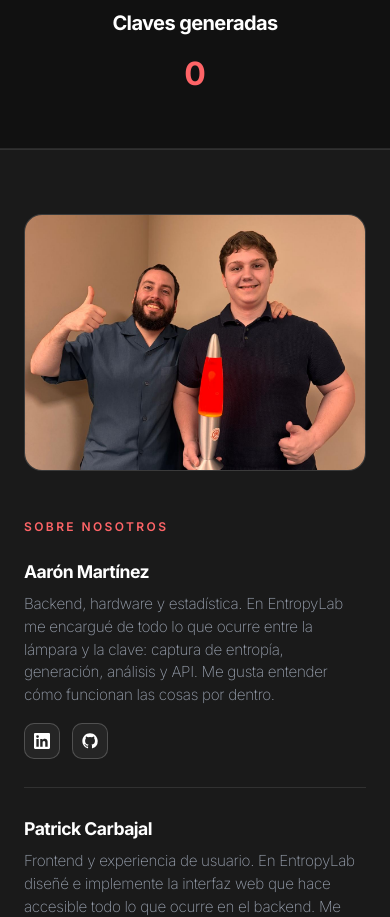
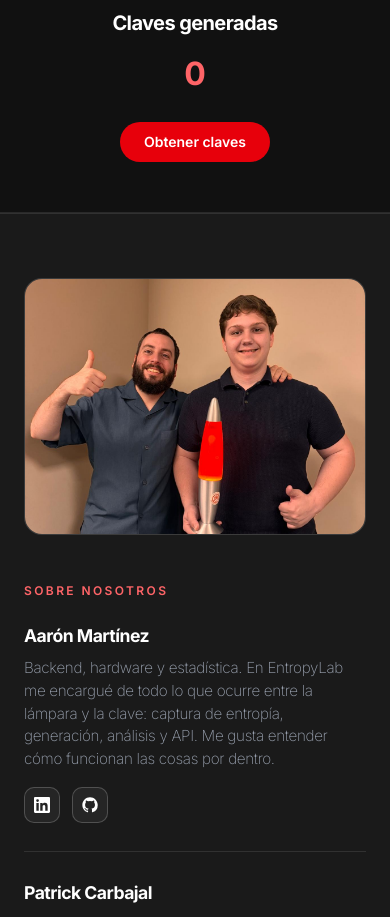
Before and after one commit to Lord-Pat/EntropyLab, a Next.js app in the folder frontend/: page / in a window 390 px wide. Shown: the part 1800-2717 px from the top of the page. Built offline with nearby package versions, Linux system fonts and the light colour scheme; no server answers.

Commit message:
Botón añadido para obtener claves debajo de seccion claves generadas. Solo renderiza para usuarios móviles y dispositivos no superiores a 768px de wd.

```diff
--- a/frontend/components/landing-page.tsx
+++ b/frontend/components/landing-page.tsx
@@ -208,6 +208,15 @@ export default function LandingPage() {
             <div ref={setCounterRef}>
               <h3 className="font-bold text-white text-center" style={{ fontSize: "clamp(1.25rem, 3vw, 2rem)", lineHeight: "1.1em", letterSpacing: "-0.03em" }}>Claves generadas</h3>
               <p className="text-center text-red-400 font-bold mt-4" style={{ fontSize: "clamp(2rem, 6vw, 3rem)" }}>{count.toLocaleString()}</p>
+              <div className="flex justify-center mt-6 md:hidden">
+                <button
+                  type="button"
+                  onClick={() => setIsOnboardingOpen(true)}
+                  className="rounded-full bg-red-600 px-6 py-2.5 text-sm font-semibold text-white transition-colors hover:bg-red-700"
+                >
+                  Obtener claves
+                </button>
+              </div>
             </div>
           </div>
         </section>
```
